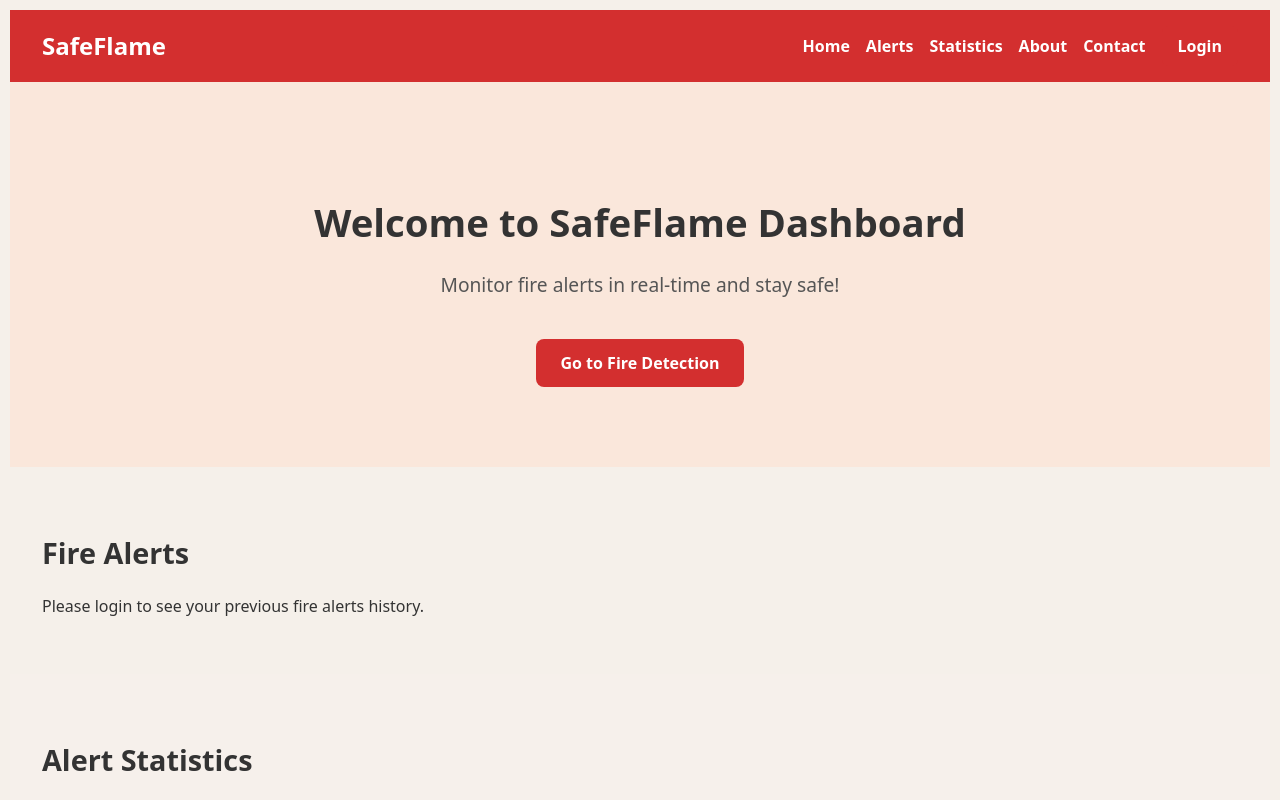
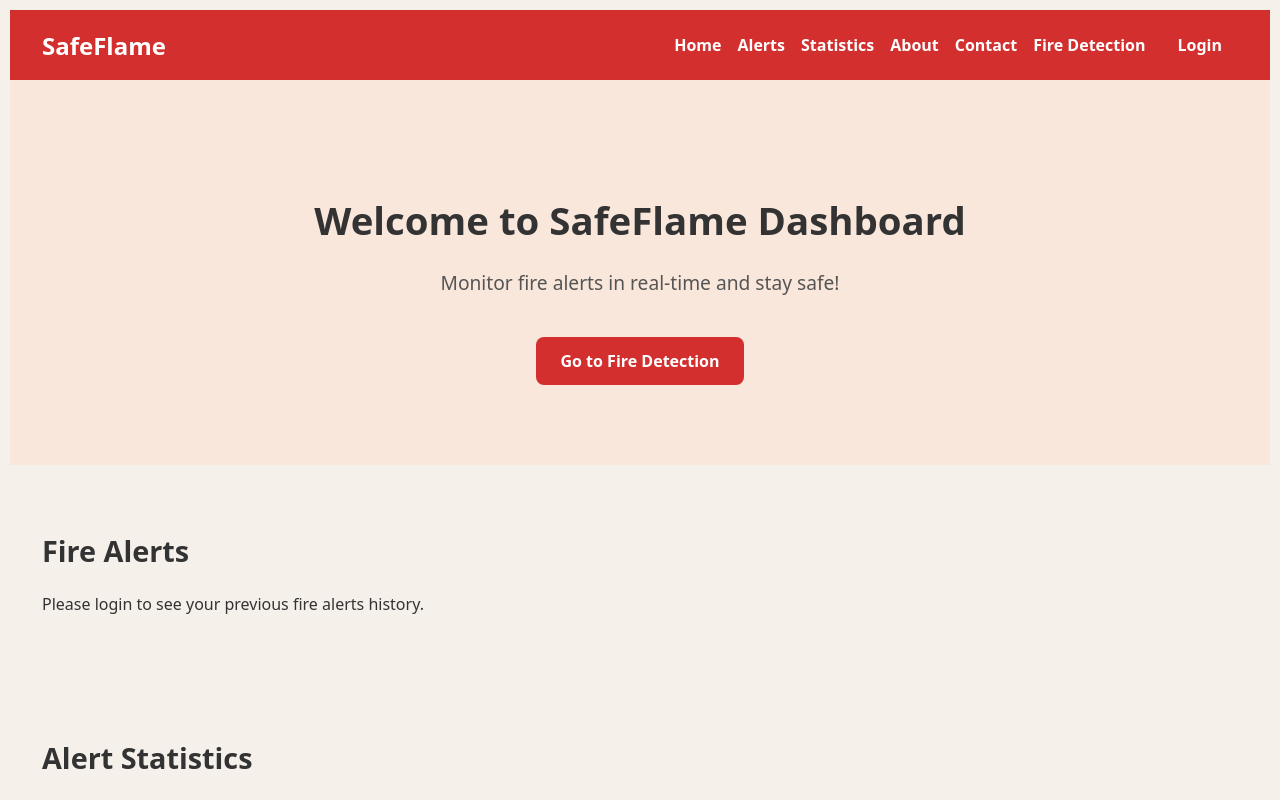
Before and after one commit to silviaalam134/SafeFlame, a React (Create React App) app: page / in a window 1280 px wide. Shown: the top 800 px of the page. Built offline with nearby package versions, Linux system fonts and the light colour scheme.

Commit message:
header and footer added

```diff
--- a/src/App.js
+++ b/src/App.js
@@ -1,22 +1,24 @@
 import React from 'react';
 import { BrowserRouter as Router, Routes, Route } from 'react-router-dom';
 
-// Pages
+import Layout from './pages/Layout';
 import Homepage from './pages/Homepage';
 import LoginPage from './pages/LoginPage';
 import RegisterPage from './pages/RegisterPage';
 import FireDetection from './pages/FireDetection';
-import ProfilePage from './pages/ProfilePage'; // ✅ Added ProfilePage
+import ProfilePage from './pages/ProfilePage';
 
 function App() {
   return (
     <Router>
       <Routes>
-        <Route path="/" element={<Homepage />} />
-        <Route path="/login" element={<LoginPage />} />
-        <Route path="/register" element={<RegisterPage />} />
-        <Route path="/fire-detection" element={<FireDetection />} />
-        <Route path="/profile" element={<ProfilePage />} /> {/* ✅ New Route */}
+        <Route element={<Layout />}>
+          <Route path="/" element={<Homepage />} />
+          <Route path="/login" element={<LoginPage />} />
+          <Route path="/register" element={<RegisterPage />} />
+          <Route path="/fire-detection" element={<FireDetection />} />
+          <Route path="/profile" element={<ProfilePage />} />
+        </Route>
       </Routes>
     </Router>
   );
--- /dev/null
+++ b/src/pages/Footer.css
@@ -0,0 +1,9 @@
+/* Footer.css */
+
+.homepage__footer {
+  padding: 20px 32px;
+  text-align: center;
+  background: #d32f2f;
+  color: white;
+  font-weight: 500;
+}
--- /dev/null
+++ b/src/pages/Footer.js
@@ -0,0 +1,14 @@
+// components/Footer.js
+import React from "react";
+import './Footer.css';
+
+
+const Footer = () => {
+  return (
+    <footer className="homepage__footer">
+      &copy; {new Date().getFullYear()} SafeFlame. All rights reserved.
+    </footer>
+  );
+};
+
+export default Footer;
--- /dev/null
+++ b/src/pages/Header.css
@@ -0,0 +1,55 @@
+/* Header.css */
+
+.homepage__header {
+  display: flex;
+  justify-content: space-between;
+  align-items: center;
+  padding: 16px 32px;
+  background: #d32f2f;
+  color: white;
+  position: sticky;
+  top: 0;
+  z-index: 100;
+  flex-wrap: wrap;
+}
+
+.homepage__logo {
+  font-weight: 700;
+  font-size: 1.5rem;
+}
+
+.homepage__nav {
+  display: flex;
+  align-items: center;
+  gap: 16px;
+  flex-wrap: wrap;
+}
+
+.homepage__nav a {
+  color: white;
+  text-decoration: none;
+  font-weight: 600;
+  white-space: nowrap;
+}
+
+.homepage__nav a:hover {
+  text-decoration: underline;
+}
+
+.homepage__nav button {
+  margin-left: 0;
+  padding: 8px 16px;
+  background-color: green;
+  color: white;
+  border-radius: 6px;
+  font-weight: 600;
+  cursor: pointer;
+  display: flex;
+  align-items: center;
+  gap: 8px;
+  white-space: nowrap;
+}
+
+.homepage__nav button:hover {
+  background-color: #2c7a2c;
+}
--- /dev/null
+++ b/src/pages/Header.js
@@ -0,0 +1,65 @@
+import React from "react";
+import './Header.css';
+import { Link, useNavigate } from "react-router-dom";
+
+const Header = () => {
+  const navigate = useNavigate();
+  const userName = localStorage.getItem("userName") || "";
+
+  return (
+    <header className="homepage__header">
+      <div className="homepage__logo">SafeFlame</div>
+      <nav className="homepage__nav">
+
+        {/* Home button should route to '/' */}
+        <Link to="/">Home</Link>
+
+        {/* Anchor links for sections (only work on homepage) */}
+        <a href="#alerts">Alerts</a>
+        <a href="#stats">Statistics</a>
+        <a href="#about">About</a>
+        <a href="#contact">Contact</a>
+
+        {/* Route links */}
+        <Link to="/fire-detection">Fire Detection</Link>
+
+        {/* Conditional buttons */}
+        {userName ? (
+          <button
+            onClick={() => navigate('/profile')}
+            style={{
+              padding: '8px 16px',
+              backgroundColor: 'green',
+              color: 'white',
+              borderRadius: '6px',
+              fontWeight: '600',
+              cursor: 'pointer',
+              display: 'flex',
+              alignItems: 'center',
+              gap: '8px',
+            }}
+          >
+            {userName}
+          </button>
+        ) : (
+          <Link
+            to="/login"
+            style={{
+              padding: '8px 16px',
+              backgroundColor: '#d32f2f',
+              color: 'white',
+              borderRadius: '6px',
+              fontWeight: '600',
+              textDecoration: 'none',
+            }}
+          >
+            Login
+          </Link>
+        )}
+
+      </nav>
+    </header>
+  );
+};
+
+export default Header;
--- a/src/pages/Homepage.css
+++ b/src/pages/Homepage.css
@@ -1,64 +1,10 @@
+/* Homepage.css */
+
 /* Global */
 .homepage {
   font-family: system-ui, -apple-system, "Segoe UI", Roboto, "Helvetica Neue", Arial;
   color: #333;
   line-height: 1.5;
-}
-
-/* Header/Navbar */
-.homepage__header {
-  display: flex;
-  justify-content: space-between;
-  align-items: center;
-  padding: 16px 32px;
-  background: #d32f2f;
-  color: white;
-  position: sticky;
-  top: 0;
-  z-index: 100;
-  flex-wrap: wrap; /* allow wrapping only if necessary */
-}
-
-.homepage__logo {
-  font-weight: 700;
-  font-size: 1.5rem;
-}
-
-.homepage__nav {
-  display: flex;
-  align-items: center;
-  gap: 16px;
-  flex-wrap: wrap; /* keep everything in one line if possible */
-}
-
-.homepage__nav a {
-  color: white;
-  text-decoration: none;
-  font-weight: 600;
-  white-space: nowrap;
-}
-
-.homepage__nav a:hover {
-  text-decoration: underline;
-}
-
-/* Profile button */
-.homepage__nav button {
-  margin-left: 0; /* spacing handled by gap */
-  padding: 8px 16px;
-  background-color: green;
-  color: white;
-  border-radius: 6px;
-  font-weight: 600;
-  cursor: pointer;
-  display: flex;
-  align-items: center;
-  gap: 8px; /* space between name and icon */
-  white-space: nowrap;
-}
-
-.homepage__nav button:hover {
-  background-color: #2c7a2c;
 }
 
 /* Hero Section */
@@ -165,15 +111,6 @@
   text-decoration: underline;
 }
 
-/* Footer */
-.homepage__footer {
-  padding: 20px 32px;
-  text-align: center;
-  background: #d32f2f;
-  color: white;
-  font-weight: 500;
-}
-
 /* Responsive */
 @media (max-width: 720px) {
   .homepage__hero h1 {
--- a/src/pages/Homepage.js
+++ b/src/pages/Homepage.js
@@ -1,30 +1,25 @@
 import React, { useEffect, useState } from 'react';
-import { Link, useNavigate } from 'react-router-dom';
+import { Link } from 'react-router-dom';
 import Dashboard from './Dashboard';
 import './Homepage.css';
 
 const Homepage = () => {
-  const navigate = useNavigate();
   const [stats, setStats] = useState({
     totalAlerts: 0,
     unreadAlerts: 0,
     resolvedAlerts: 0,
   });
 
-  const [userName, setUserName] = useState(localStorage.getItem('userName') || '');
   const token = localStorage.getItem('token');
 
-  // Fetch user-specific statistics
   useEffect(() => {
     const fetchStats = async () => {
       if (!token) return;
-
       try {
         const res = await fetch('http://localhost:5000/api/alerts/stats', {
           headers: { Authorization: `Bearer ${token}` },
         });
         if (!res.ok) throw new Error('Failed to fetch stats');
-
         const data = await res.json();
         setStats({
           totalAlerts: data.totalAlerts || 0,
@@ -35,62 +30,11 @@ const Homepage = () => {
         console.error(err);
       }
     };
-
     fetchStats();
   }, [token]);
 
   return (
     <div className="homepage">
-      {/* Navbar */}
-      <header className="homepage__header">
-        <div className="homepage__logo">SafeFlame</div>
-        <nav className="homepage__nav">
-          <a href="#home">Home  </a>
-          <a href="#alerts">Alerts </a>
-          <a href="#stats"> Statistics </a>
-          <a href="#about">About  </a>
-          <a href="#contact">Contact</a>
-
-          {userName ? (
-            <button
-              onClick={() => navigate('/profile')}
-              style={{
-                padding: '8px 16px',
-                backgroundColor: 'green',
-                color: 'white',
-                borderRadius: '6px',
-                fontWeight: '600',
-                cursor: 'pointer',
-                display: 'flex',
-                alignItems: 'center',
-                gap: '8px', // space between name and icon
-              }}
-            >
-              {userName}
-              <span style={{ display: 'inline-block', width: '16px', height: '16px' }}>
-                <svg xmlns="http://www.w3.org/2000/svg" fill="white" viewBox="0 0 24 24">
-                  <path d="M12 12c2.7 0 5-2.3 5-5s-2.3-5-5-5-5 2.3-5 5 2.3 5 5 5zm0 2c-3.3 0-10 1.7-10 5v3h20v-3c0-3.3-6.7-5-10-5z"/>
-                </svg>
-              </span>
-            </button>
-          ) : (
-            <Link
-              to="/login"
-              style={{
-                padding: '8px 16px',
-                backgroundColor: '#d32f2f',
-                color: 'white',
-                borderRadius: '6px',
-                fontWeight: '600',
-                textDecoration: 'none',
-              }}
-            >
-              Login
-            </Link>
-          )}
-        </nav>
-      </header>
-
       {/* Hero Section */}
       <section className="homepage__hero" id="home">
         <h1>Welcome to SafeFlame Dashboard</h1>
@@ -155,16 +99,11 @@ const Homepage = () => {
         <h2>Contact Us</h2>
         <p>Email: support@safeflame.com | Phone: +880 123 456 789</p>
         <div className="homepage__social">
-          <a href="!#" onClick={(e) => e.preventDefault()}>Facebook</a>
-          <a href="!#" onClick={(e) => e.preventDefault()}>Twitter</a>
-          <a href="!#" onClick={(e) => e.preventDefault()}>LinkedIn</a>
+          <a href="#!" onClick={(e) => e.preventDefault()}>Facebook</a>
+          <a href="#!" onClick={(e) => e.preventDefault()}>Twitter</a>
+          <a href="#!" onClick={(e) => e.preventDefault()}>LinkedIn</a>
         </div>
       </section>
-
-      {/* Footer */}
-      <footer className="homepage__footer">
-        &copy; {new Date().getFullYear()} SafeFlame. All rights reserved.
-      </footer>
     </div>
   );
 };
--- /dev/null
+++ b/src/pages/Layout.js
@@ -0,0 +1,18 @@
+import React from "react";
+import { Outlet } from "react-router-dom";
+import Header from "./Header";
+import Footer from "./Footer";
+
+const Layout = () => {
+  return (
+    <>
+      <Header />
+      <main>
+        <Outlet />
+      </main>
+      <Footer />
+    </>
+  );
+};
+
+export default Layout;
--- a/src/pages/ProfilePage.jsx
+++ b/src/pages/ProfilePage.jsx
@@ -35,13 +35,6 @@ const ProfilePage = () => {
 
       <div style={{ marginTop: '30px', display: 'flex', justifyContent: 'center', gap: '20px' }}>
         <button
-          onClick={() => navigate('/')}
-          style={{ padding: '10px 20px', borderRadius: '6px', cursor: 'pointer' }}
-        >
-          Back to Home
-        </button>
-
-        <button
           onClick={handleLogout}
           style={{
             padding: '10px 20px',
```
